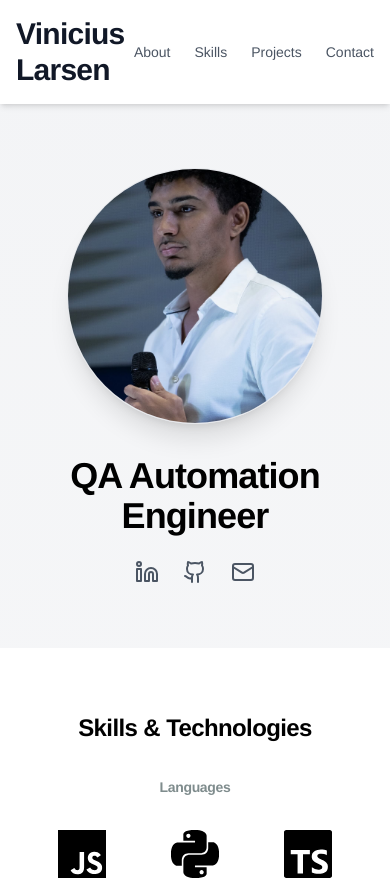
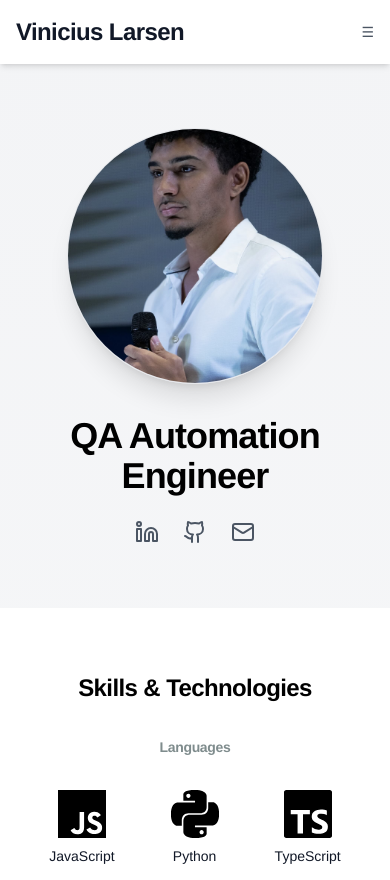
Before and after one commit to Larsenvini/Portfolio, a React (Vite) app in the folder my-portfolio/: page / in a window 390 px wide. Shown: the top 880 px of the page. Built offline with nearby package versions, Linux system fonts and the light colour scheme; a web font is replaced by a local one.

Commit message:
resposive

```diff
--- a/my-portfolio/src/App.jsx
+++ b/my-portfolio/src/App.jsx
@@ -47,21 +47,29 @@ function App() {
 
   return (
     <div className="bg-gradient-to-b from-gray-100 to-white min-h-screen text-gray-800">
-      {/* Header */}
       <header className="bg-white shadow-md">
         <div className="container mx-auto px-4 py-4 flex justify-between items-center">
-          <h1 className="text-3xl font-semibold text-gray-900">Vinicius Larsen</h1>
-          <nav className="flex space-x-6">
+          <h1 className="text-2xl sm:text-3xl font-semibold text-gray-900">
+            Vinicius Larsen
+          </h1>
+
+          {/* Responsive Navigation */}
+          <nav className="hidden sm:flex space-x-4 md:space-x-6">
             {["About", "Skills", "Projects", "Contact"].map((section) => (
               <a
                 key={section}
                 href={`#${section.toLowerCase()}`}
-                className="text-gray-600 hover:text-gray-900 transition duration-300"
+                className="text-gray-600 hover:text-gray-900 transition duration-300 text-sm sm:text-base"
               >
                 {section}
               </a>
             ))}
           </nav>
+
+          {/* Mobile Menu Button - TOGGLE NAV (Optional) */}
+          <button className="sm:hidden text-gray-600 hover:text-gray-900 focus:outline-none">
+            ☰ {/* Placeholder - You can replace this with an icon */}
+          </button>
         </div>
       </header>
 
```
